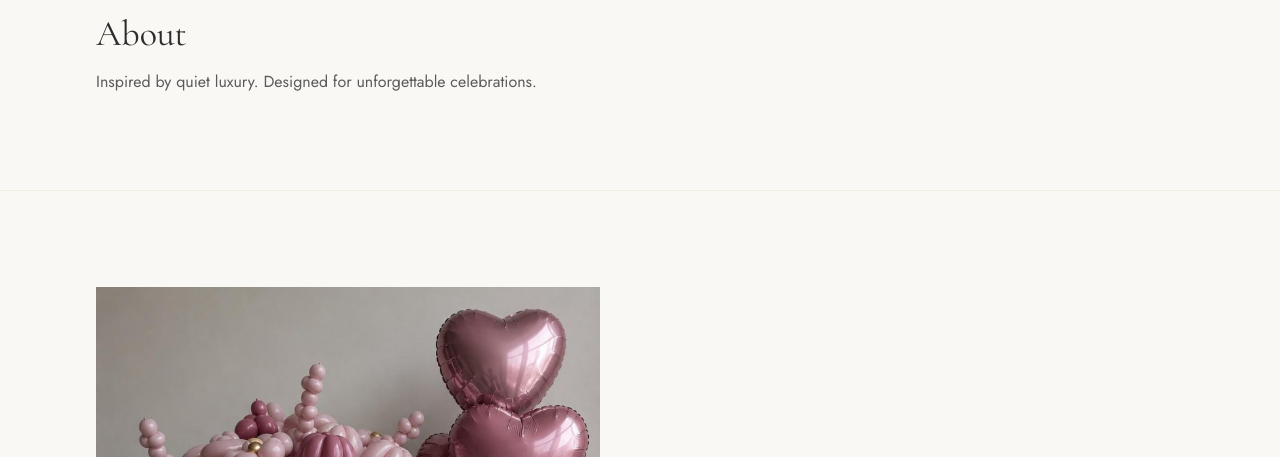
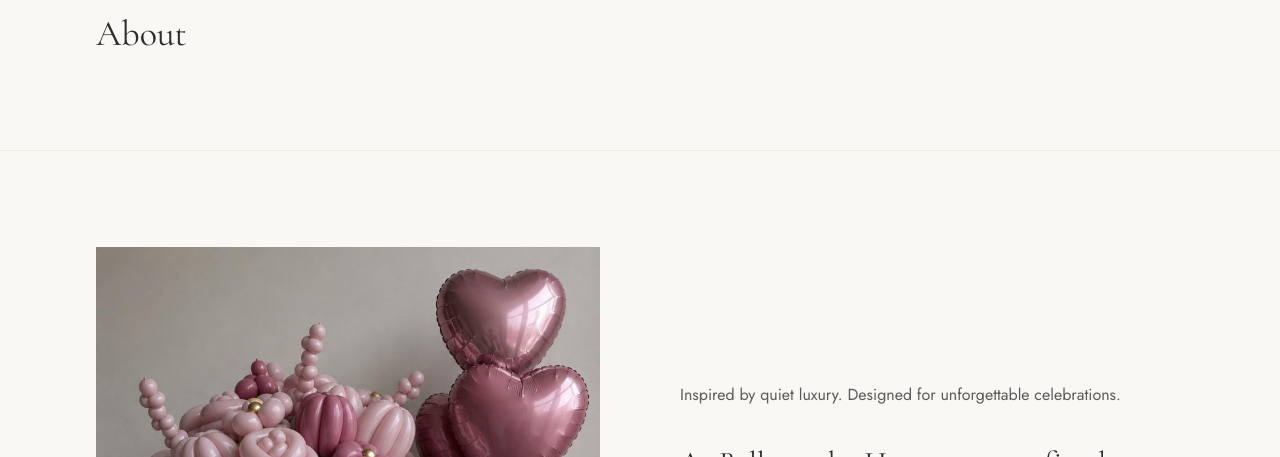
Before and after one commit to hjkim812812/balloons-by-h, a Next.js app: page /about in a window 1280 px wide. Shown: the part 154-611 px from the top of the page. Built offline with nearby package versions, Linux system fonts and the light colour scheme; no server answers.

Commit message:
Move About tagline from header into body content.

```diff
--- a/src/app/about/page.tsx
+++ b/src/app/about/page.tsx
@@ -20,10 +20,7 @@ export default function AboutPage() {
       <section className="border-b border-champagne/15 py-16 sm:py-20 md:py-24">
         <div className="mx-auto max-w-6xl px-5 sm:px-6 md:px-8">
           <ScrollReveal>
-            <SectionHeader
-              title="About"
-              description="Inspired by quiet luxury. Designed for unforgettable celebrations."
-            />
+            <SectionHeader title="About" />
           </ScrollReveal>
         </div>
       </section>
@@ -46,6 +43,10 @@ export default function AboutPage() {
             </ScrollReveal>
             <ScrollReveal delay={100}>
               <div className="space-y-8 lg:py-4">
+                <p className="font-body text-sm leading-relaxed text-charcoal-soft md:text-base">
+                  Inspired by quiet luxury. Designed for unforgettable
+                  celebrations.
+                </p>
                 <p className="font-display text-balance text-[clamp(1.25rem,2.8vw,1.75rem)] leading-[1.65] tracking-[0.01em] text-charcoal md:text-[1.875rem] md:leading-[1.6]">
                   At Balloons by H, we create refined balloon designs with
                   timeless elegance, premium craftsmanship, and meticulous
```
